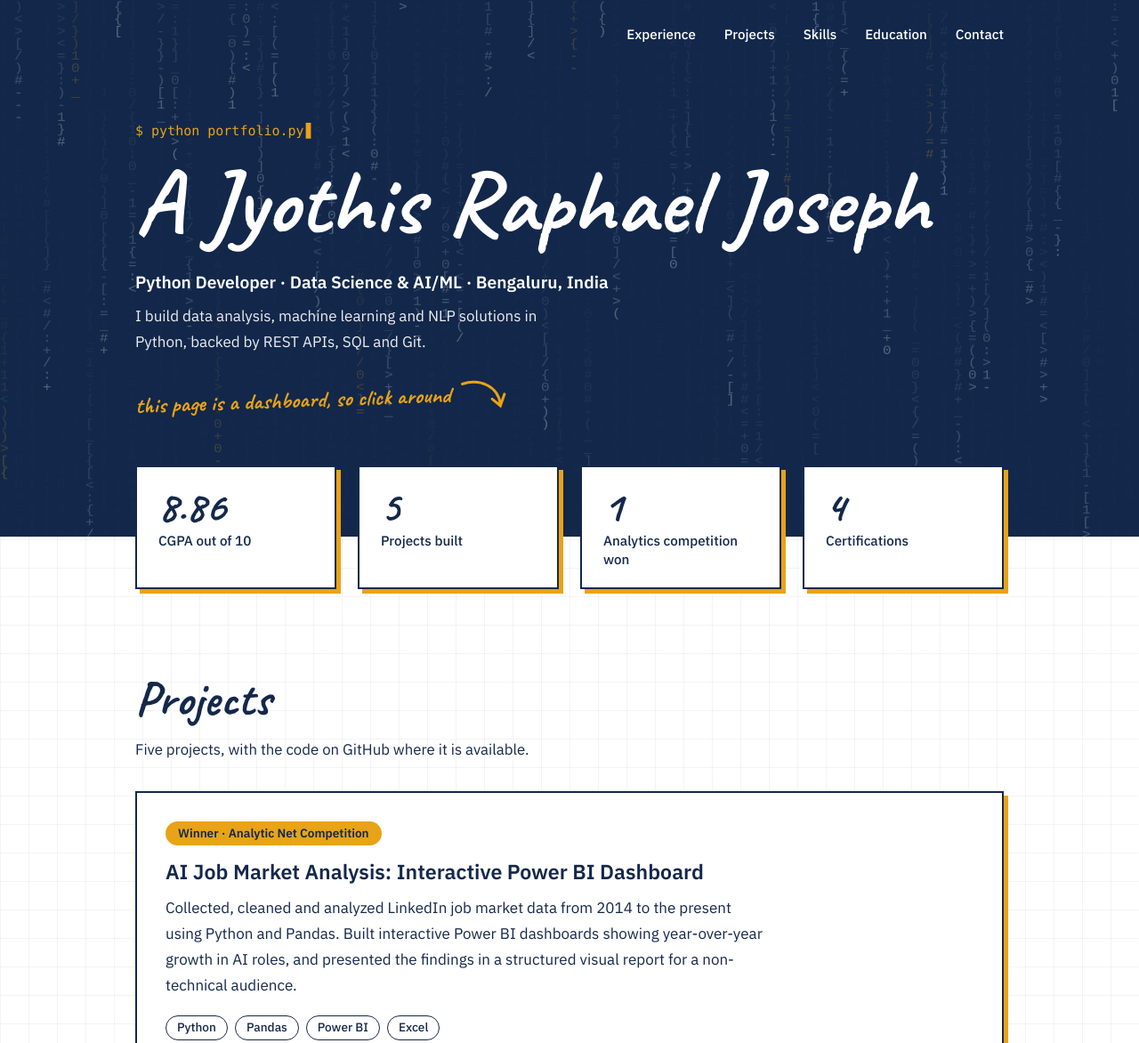
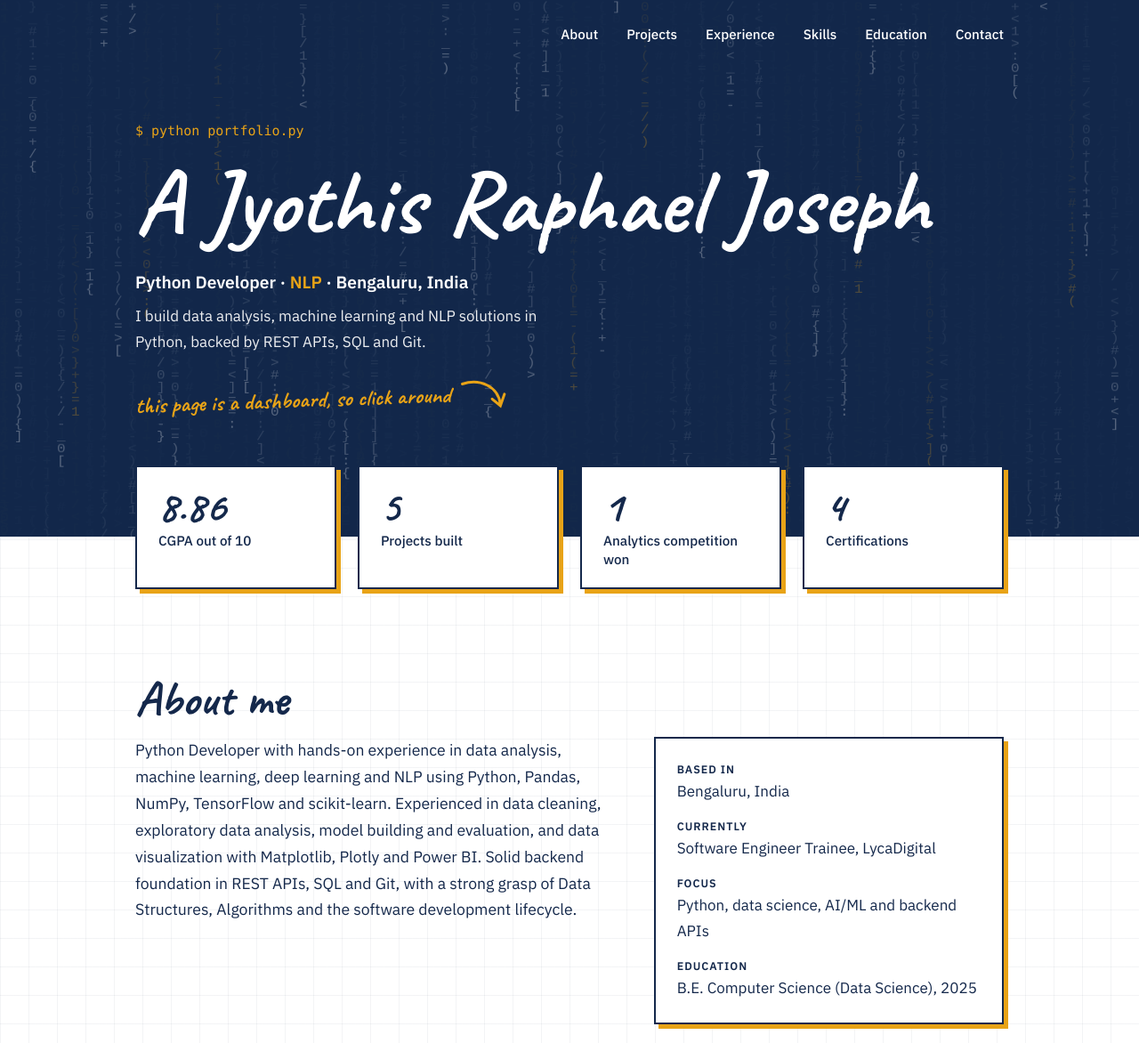
Before and after one commit to JyothisAlukka/JyothisAlukka.github.io, a plain HTML site: page index.html in a window 1280 px wide. Shown: the part 2-1174 px from the top of the page at 89% size. Drawn offline with Linux system fonts and the light colour scheme.

Commit message:
Add files via upload

```diff
--- a/index.html
+++ b/index.html
@@ -91,15 +91,38 @@ h2.hand{font-size:clamp(2.6rem,5vw,3.4rem);line-height:1;margin-bottom:16px;disp
 footer{margin-top:64px;padding-top:24px;border-top:1px solid rgba(255,255,255,.25);font-size:.9rem}
 @media (max-width:760px){.wrap{padding:0 20px}.dash{grid-template-columns:1fr}.tabs{flex-direction:row;overflow-x:auto;padding:4px 4px 12px}.tab{white-space:nowrap}nav{justify-content:flex-start;gap:20px}.card{padding:24px}section{padding-top:72px}}
 @media (prefers-reduced-motion:reduce){html{scroll-behavior:auto}.term::after{animation:none}.c,.g{animation:none}}
+
+html{scroll-padding-top:calc(64px + env(safe-area-inset-top,0px))}
+.progress{position:fixed;top:0;left:0;height:4px;width:0;background:var(--gold);z-index:40}
+.float{position:fixed;top:0;left:0;right:0;z-index:30;display:flex;gap:28px;justify-content:center;padding:calc(14px + env(safe-area-inset-top,0px)) 16px 12px;background:var(--navy);transform:translateY(-110%);transition:transform .35s ease;white-space:nowrap}
+.float.show{transform:none}
+.float a{color:var(--white);text-decoration:none;font-weight:500;font-size:.92rem;border-bottom:2px solid transparent;padding:2px 0}
+.float a:hover{border-bottom-color:var(--gold)}
+.float a.on{color:var(--gold);border-bottom-color:var(--gold)}
+.cyc{display:inline-block;color:var(--gold);transition:opacity .3s,transform .3s}
+.cyc.out{opacity:0;transform:translateY(8px)}
+.aboutgrid{display:grid;grid-template-columns:1.4fr 1fr;gap:32px;align-items:start}
+.aboutp{font-size:1.1rem;max-width:none}
+.facts{list-style:none;margin:0;padding:24px;border:2px solid var(--navy);box-shadow:5px 5px 0 var(--gold);background:var(--white);display:grid;gap:14px}
+.facts b{display:block;font-size:.78rem;text-transform:uppercase;letter-spacing:.08em}
+.chip{transition:transform .15s,background .15s}
+.chip:hover{transform:translateY(-2px)}
+.js .reveal{opacity:0;transform:translateY(26px);transition:opacity .6s ease,transform .6s ease,box-shadow .2s ease}
+.js .reveal.in{opacity:1;transform:none}
+.js .proj.reveal.in:hover,.js .kpi.reveal.in:hover{transform:translate(-4px,-4px);box-shadow:9px 9px 0 var(--gold)}
+@media (max-width:760px){.aboutgrid{grid-template-columns:1fr}.float{justify-content:flex-start;overflow-x:auto;gap:22px}}
+@media (prefers-reduced-motion:reduce){.float{transition:none}.cyc{transition:none}}
 </style>
 </head>
 <body>
+<div class="progress" id="progress" aria-hidden="true"></div>
+<nav class="float" id="float" aria-label="Quick navigation"><a href="#about">About</a><a href="#projects">Projects</a><a href="#experience">Experience</a><a href="#skills">Skills</a><a href="#education">Education</a><a href="#contact">Contact</a></nav>
 <div class="band"><canvas id="rain" aria-hidden="true"></canvas>
-<header class="wrap"><nav aria-label="Sections"><a href="#experience">Experience</a><a href="#projects">Projects</a><a href="#skills">Skills</a><a href="#education">Education</a><a href="#contact">Contact</a></nav></header>
+<header class="wrap"><nav aria-label="Sections"><a href="#about">About</a><a href="#projects">Projects</a><a href="#experience">Experience</a><a href="#skills">Skills</a><a href="#education">Education</a><a href="#contact">Contact</a></nav></header>
 <div class="wrap hero">
   <p class="term" aria-hidden="true"><span id="typed"></span></p>
   <h1 class="hand">A Jyothis Raphael Joseph</h1>
-  <p class="role">Python Developer · Data Science &amp; AI/ML · Bengaluru, India</p>
+  <p class="role">Python Developer · <span id="cycle" class="cyc">Data Science</span> · Bengaluru, India</p>
   <p class="lede">I build data analysis, machine learning and NLP solutions in Python, backed by REST APIs, SQL and Git.</p>
   <p class="note hand">this page is a dashboard, so click around<svg viewBox="0 0 54 36" aria-hidden="true"><path d="M4 6 C24 0 44 10 46 30 M37 24 L46 32 L51 19"/></svg></p>
 </div></div>
@@ -112,17 +135,23 @@ footer{margin-top:64px;padding-top:24px;border-top:1px solid rgba(255,255,255,.2
   <div class="kpi"><b data-n="4">4</b><span>Certifications</span></div>
 </div>
 
+<section id="about"><div class="wrap">
+  <h2 class="hand">About me</h2>
+  <div class="aboutgrid">
+    <p class="aboutp">Python Developer with hands-on experience in data analysis, machine learning, deep learning and NLP using Python, Pandas, NumPy, TensorFlow and scikit-learn. Experienced in data cleaning, exploratory data analysis, model building and evaluation, and data visualization with Matplotlib, Plotly and Power BI. Solid backend foundation in REST APIs, SQL and Git, with a strong grasp of Data Structures, Algorithms and the software development lifecycle.</p>
+    <ul class="facts">
+      <li><b>Based in</b>Bengaluru, India</li>
+      <li><b>Currently</b>Software Engineer Trainee, LycaDigital</li>
+      <li><b>Focus</b>Python, data science, AI/ML and backend APIs</li>
+      <li><b>Education</b>B.E. Computer Science (Data Science), 2025</li>
+    </ul>
+  </div>
+</div></section>
+
 <section id="projects"><div class="wrap">
   <h2 class="hand">Projects</h2>
   <p class="sub">Five projects, with the code on GitHub where it is available.</p>
   <div class="plist" id="plist"></div>
-</div></section>
-
-<section id="skills"><div class="wrap">
-  <h2 class="hand">Skills</h2>
-  <p class="sub">Click a skill to see where I used it.</p>
-  <div class="groups" id="groups"></div>
-  <p id="skillnote" class="hand" aria-live="polite"></p>
 </div></section>
 
 <section id="experience"><div class="wrap">
@@ -137,6 +166,13 @@ footer{margin-top:64px;padding-top:24px;border-top:1px solid rgba(255,255,255,.2
       <li>Collaborated in Agile Scrum teams, using Jira for task tracking and sprint coordination.</li>
     </ul>
   </div>
+</div></section>
+
+<section id="skills"><div class="wrap">
+  <h2 class="hand">Skills</h2>
+  <p class="sub">Click a skill to see where I used it.</p>
+  <div class="groups" id="groups"></div>
+  <p id="skillnote" class="hand" aria-live="polite"></p>
 </div></section>
 
 <section id="education"><div class="wrap">
@@ -223,6 +259,17 @@ function init(){var b=cv.parentNode;cv.width=b.offsetWidth;cv.height=b.offsetHei
 function step(){ctx.fillStyle='rgba(20,40,75,0.12)';ctx.fillRect(0,0,cv.width,cv.height);ctx.font=sz+'px monospace';
  for(var k=0;k<cols;k++){ctx.fillStyle=(k%5===0)?'#E8A317':'#FFFFFF';ctx.fillText(chars.charAt(Math.floor(Math.random()*chars.length)),k*sz,dr[k]*sz);if(dr[k]*sz>cv.height&&Math.random()>0.97)dr[k]=0;dr[k]+=1;}}
 init();if(still){for(var n=0;n<40;n++)step();}else{setInterval(step,70);}
+var rm=still;
+var cyc=document.getElementById('cycle'),words=['Data Science','AI &amp; ML','NLP','Backend APIs'],wi=0;
+if(cyc&&!rm){cyc.innerHTML=words[0];setInterval(function(){cyc.classList.add('out');setTimeout(function(){wi=(wi+1)%words.length;cyc.innerHTML=words[wi];cyc.classList.remove('out');},320);},2400);}
+var fl=document.getElementById('float'),pg=document.getElementById('progress'),bd=document.querySelector('.band');
+var lk=[].slice.call(fl.querySelectorAll('a')),sc=lk.map(function(a){return document.querySelector(a.getAttribute('href'));});
+function onScroll(){var y=window.pageYOffset,h=document.documentElement.scrollHeight-window.innerHeight;pg.style.width=(h>0?y/h*100:0)+'%';fl.classList.toggle('show',y>bd.offsetHeight-60);var c=-1;sc.forEach(function(e,i){if(e&&e.getBoundingClientRect().top<window.innerHeight*0.35)c=i;});lk.forEach(function(a,i){a.classList.toggle('on',i===c);});}
+window.addEventListener('scroll',onScroll,{passive:true});onScroll();
+if(!rm&&'IntersectionObserver' in window){document.documentElement.classList.add('js');
+ var els=[].slice.call(document.querySelectorAll('section .wrap>*,.kpi,.proj')).filter(function(e){return e.id!=='plist';});
+ var io=new IntersectionObserver(function(en){en.forEach(function(x){if(x.isIntersecting){var e=x.target;e.classList.add('in');setTimeout(function(){e.style.transitionDelay='';},1000);io.unobserve(e);}});},{threshold:0.12});
+ els.forEach(function(e,i){e.classList.add('reveal');e.style.transitionDelay=((i%3)*90)+'ms';io.observe(e);});}
 window.addEventListener('resize',init);
 })();
 </script>
```
